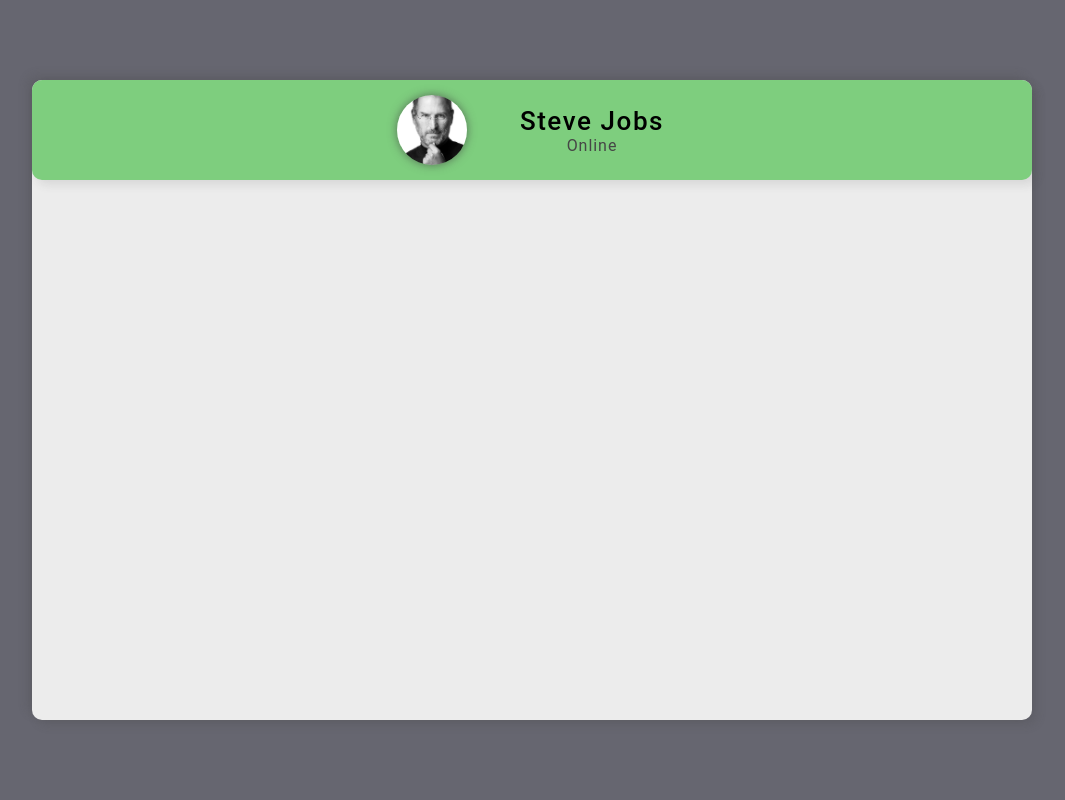
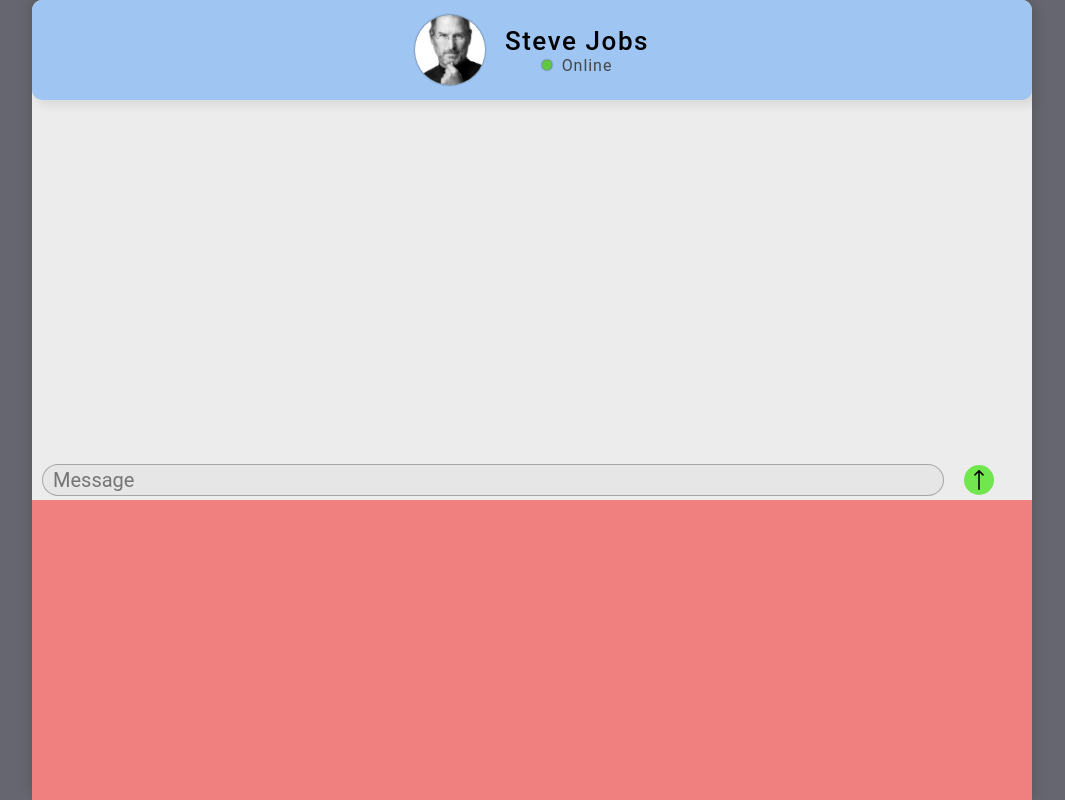
Before and after one commit to YakubovKirill/Web-projecs, a plain HTML site: page keyboard/index.html in a window 1280 px wide. Shown: the whole page, without its empty margins (108-1173 px from the left). Drawn offline with Linux system fonts and the light colour scheme.

```diff
--- /dev/null
+++ b/gem-puzzle/src/css/style.scss
@@ -0,0 +1,33 @@
+* {
+    margin: 0;
+    padding: 0;
+    transition: all 0.2s ease;
+    font-family: 'Roboto', sans-serif;
+    letter-spacing: 0.05em;
+}
+
+html, body {
+    width: 100%;
+    height: 100%;
+}
+
+main {
+    display: flex;
+    width: 100%;
+    height: 100%;
+    align-items: center;
+    justify-content: center;
+}
+
+.content {
+    width: 80%;
+    height: 100%;
+
+    .header-wrap {
+        width: 100%;
+        height: 150px;
+        display: flex;
+        align-items: center;
+        justify-content: center;
+    }
+}
--- /dev/null
+++ b/gem-puzzle/src/js/app.js
@@ -0,0 +1,2 @@
+/* eslint linebreak-style: [2, "windows"] */
+/* eslint indent: ["error", 4] */
--- a/keyboard/css/style.scss
+++ b/keyboard/css/style.scss
@@ -32,12 +32,15 @@
     background-color: $main-background
 }
 
-#chat-wrapper {
+#chat-wrapper, #chat-keyboard {
     min-width: 700px;
     max-width: 1000px;
     width: 80%;
+}
+
+#chat-wrapper {
     min-height: 500px;
-    height: 80%;
+    height: 100%;
     background-color: $chat-background;
     box-shadow: $shadow;
     border-radius: $border-radius;
@@ -45,7 +48,7 @@
     #chat-header {
         width: 100%;
         height: 100px;
-        background-color: rgb(126, 206, 126);
+        background-color: rgb(159, 198, 243);
         border-radius: $border-radius;
         box-shadow: 5px 5px 10px rgba(70,70,70, 0.12);
         @include flex;
@@ -66,14 +69,23 @@
                 background-position: center;
                 background-repeat: no-repeat;
                 background-size: cover;
-                box-shadow: 0px 0px 10px rgba(70,70,70, 0.7);
+                box-shadow: 0px 0px 2px rgb(56, 56, 56);
+
             }
 
             .nickmane {
-                margin-left: 50px;
+                margin-left: 20px;
+
+                #status-dot {
+                    width: 10px;
+                    height: 10px;
+                    margin-right: 10px;
+                    border-radius: 50%;
+                    background-color: rgb(97, 201, 65);
+                    box-shadow: 0px 0px 2px rgb(44, 44, 44);
+                }
 
                 p {
-                    width: 150px;
                     text-align: center;
                     letter-spacing: 0.06em;
                 }
@@ -86,14 +98,75 @@
                 .status {
                     font-size: 0.8em;
                     color: rgb(70, 70, 70);
+                    @include flex;
+                    @include center;
                 }
             }
         }
+    }
+
+    #chat-field {
+        position: relative;
+        bottom: 0;
+        width: 100%;
+        height: 40px;
+        display: flex;
+        align-items: center;
+
+        input {
+            width: 90%;
+            height: 30px;
+            border-radius: 30px;
+            margin-left: 10px;
+            border: 1px solid rgba(139, 139, 139, 0.692);
+            font-size: 20px;
+            color: rgb(65, 65, 65);
+            text-indent: 10px;
+            background-color: rgb(230, 230, 230);
+        }
+
+        input:focus {
+            outline: none;
+        }
+    }
+    #chat-keyboard {
+        position: fixed;
+        bottom: 0;
+        height: auto;
+    }
+    #keyboard-wrap {
+        height: 300px;
+        display: flex;
+        background-color: lightcoral;
+    }
+    #send-btn {
+        width: 30px;
+        height: 30px;
+        border-radius: 50%;
+        background-color: rgb(114, 230, 78);
+        margin-left: 2%;
+        @include flex;
+        @include center;
+
+        img {
+            width: 20px;
+            height: 20px;
+            transform: rotate(-90deg);
+        }
+    }
+
+    #send-btn:hover {
+        cursor: pointer;
+        transform: scale(1.2);
     }
 }
 
 @media(max-width: 720px) {
     html, body { min-height: 300px;}
+    #chat-wrapper, #chat-keyboard {
+        min-width: 320px;
+        width: 100%;
+    }
     #chat-wrapper {
         width: 100%;
         height: 100%;
@@ -102,8 +175,9 @@
         border-radius: 0;
 
         #chat-header {
-            height: 70px;
             border-radius: 0;
+            min-height: 60px;
+            max-height: 70px;
 
             .nickname-wrap {
                 height: 60px;
@@ -115,11 +189,13 @@
 
                 .nickmane {
                     margin-left: 30px;
-                    p { width: 120px; }
                     .name { font-size: 1em; }
                     .status { font-size: 0.6em; }
                 }
             }
         }
+        #send-btn { margin-left: 1%;}
     }
+
+
 }
--- a/keyboard/index.html
+++ b/keyboard/index.html
@@ -14,10 +14,27 @@
                     <div class="img"></div>
                     <div class="nickmane">
                         <p class="name">Steve Jobs</p>
-                        <p class="status">Online</p>
+                        <div class="status">
+                            <div id="status-dot"></div>
+                            <p>Online</p>
+                        </div>
                     </div>
                 </div>
             </div>
+            <div id="chat-keyboard">
+                <div id="chat-field">
+                    <input type="text" name="messageField" id="messageField" placeholder="Message">
+                    <div id="send-btn">
+                        <img src="assets/right-arrow.svg" alt="">
+                    </div>
+                </div>
+                <div id="keyboard-wrap"></div>
+            </div>
+            <div id="chat-content">
+
+
+            </div>
+
         </div>
     </main>
 </body>
```
Also changed, not shown: gem-puzzle/index.html (added, +20 -0 lines), gem-puzzle/package.json (added, +23 -0 lines), gem-puzzle/src/css/style.css (added), keyboard/assets/right-arrow.svg (added), keyboard/css/style.css, 7 other files.
